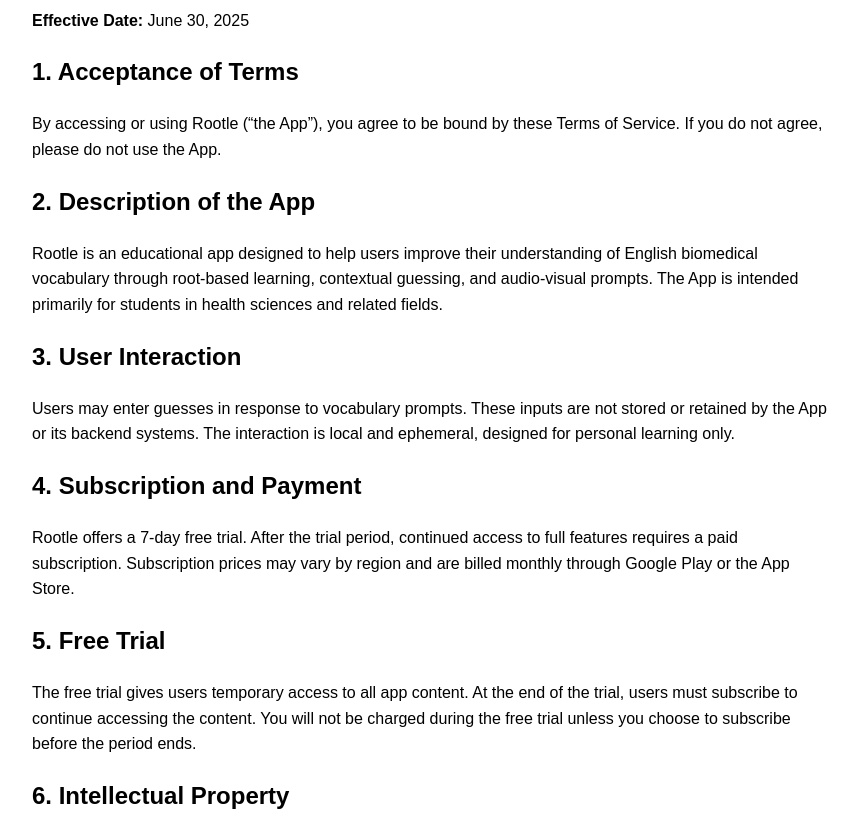
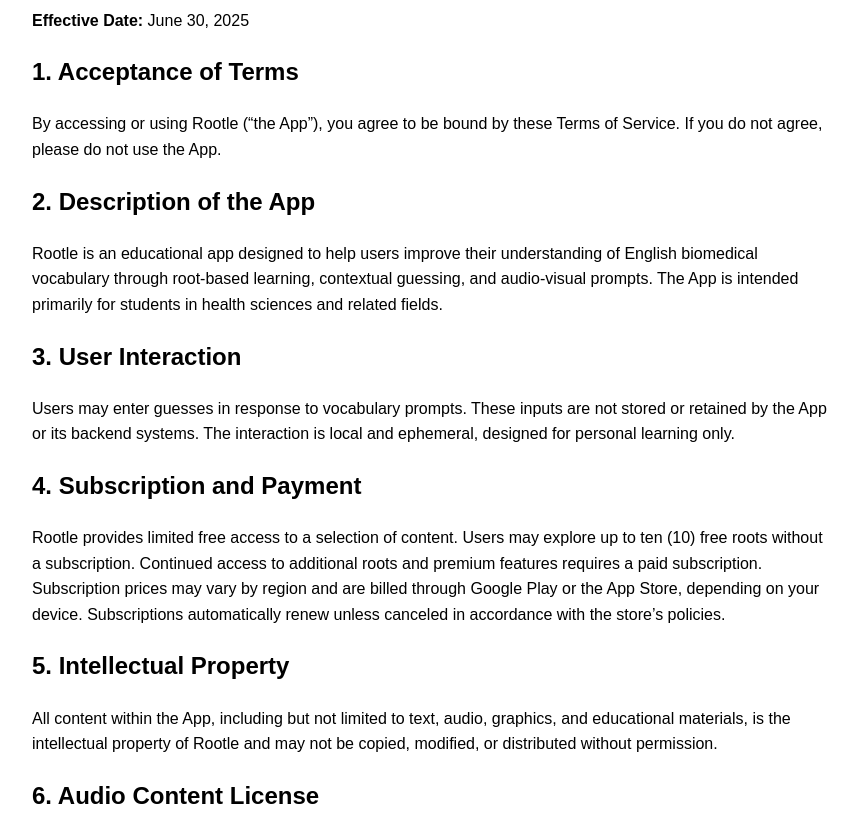
Before and after one commit to LittleDorrit/Rootle, a plain HTML site: page Rootle_TOS.html in a window 1280 px wide. Shown: the part 105-937 px from the top of the page, without its empty margins (208-1066 px from the left). Drawn offline with Linux system fonts and the light colour scheme.

Commit message:
Add files via upload

```diff
--- a/Rootle_TOS.html
+++ b/Rootle_TOS.html
@@ -19,15 +19,13 @@
   <p>Users may enter guesses in response to vocabulary prompts. These inputs are not stored or retained by the App or its backend systems. The interaction is local and ephemeral, designed for personal learning only.</p>
 
   <h2>4. Subscription and Payment</h2>
-  <p>Rootle offers a 7-day free trial. After the trial period, continued access to full features requires a paid subscription. Subscription prices may vary by region and are billed monthly through Google Play or the App Store.</p>
+  <p>Rootle provides limited free access to a selection of content. Users may explore up to ten (10) free roots without a subscription. Continued access to additional roots and premium features requires a paid subscription. Subscription prices may vary by region and are billed through Google Play or the App Store, depending on your device. Subscriptions automatically renew unless canceled in accordance with the store’s policies.</p>
 
-  <h2>5. Free Trial</h2>
-  <p>The free trial gives users temporary access to all app content. At the end of the trial, users must subscribe to continue accessing the content. You will not be charged during the free trial unless you choose to subscribe before the period ends.</p>
 
-  <h2>6. Intellectual Property</h2>
+  <h2>5. Intellectual Property</h2>
   <p>All content within the App, including but not limited to text, audio, graphics, and educational materials, is the intellectual property of Rootle and may not be copied, modified, or distributed without permission.</p>
 
-<h2>7. Audio Content License</h2>
+<h2>6. Audio Content License</h2>
 <p>All audio content available within the Rootle app, including downloaded files for offline use, is the intellectual property of Rootle and is licensed, not sold, to you for personal, non-commercial use only.<br>
 
 By using Rootle, you agree not to:<br>
@@ -63,7 +61,7 @@
   <p>These Terms are governed by and construed in accordance with the laws of the United States, without regard to its conflict of law provisions.</p>
 
   <h2>13. Contact</h2>
-  <p>If you have any questions about these Terms, please contact us at: roootle.app@gmail.com</p>
+  <p>If you have any questions about these Terms, please contact us at: support@rootleapp.com</p>
 
 </body>
 </html>
```
